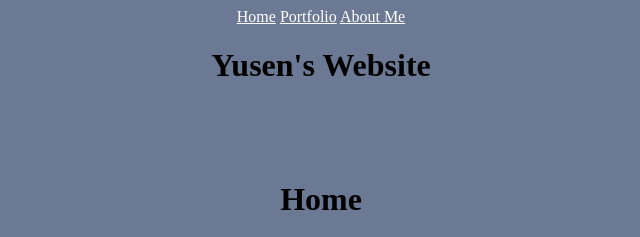
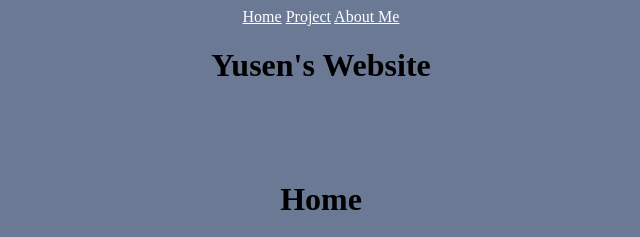
Before and after one commit to Cash0830/yusen, a plain HTML site: page index.html in a window 1280 px wide. Shown: the top 237 px of the page, 319-959 px from the left. Drawn offline with Linux system fonts and the light colour scheme.

Commit message:
Update index.html

```diff
--- a/index.html
+++ b/index.html
@@ -9,7 +9,7 @@
 
   <body bgcolor="#6B7994"> <center>
 <a href="index.html" style="color: white;">Home</a>
-<a href="portfolio.html" style="color: white;">Portfolio</a>
+<a href="project.html" style="color: white;">Project</a>
 <a href="aboutme.html" style="color: white;">About Me</a>        </center>
 
 
```
